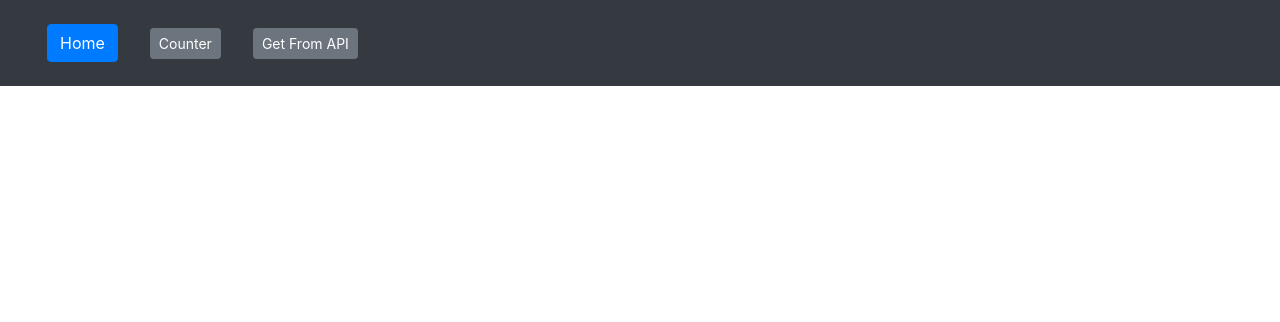
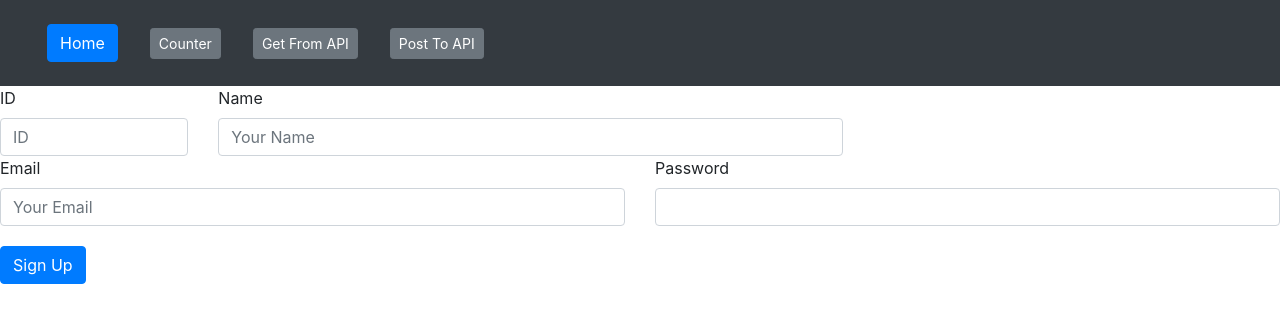
Before and after one commit to SubhamK108/Demo-ASP.NET-Core-WebAPI.Client-React, a React (Create React App) app: page /post_to_api in a window 1280 px wide. Shown: the top 322 px of the page. Built offline with nearby package versions, Linux system fonts and the light colour scheme.

Commit message:
Added POST to API page

```diff
--- a/src/app/App.tsx
+++ b/src/app/App.tsx
@@ -5,6 +5,7 @@ import Home from "../components/Home";
 import Counter from "../components/Counter";
 import { BrowserRouter as Router, Switch, Route } from "react-router-dom";
 import GetFromApi from "../components/GetFromApi";
+import PostToApi from "../components/PostToApi";
 
 
 const App: React.FC = () => {
@@ -15,6 +16,7 @@ const App: React.FC = () => {
                 <Route path="/" exact component={Home} />
                 <Route path="/counter" exact component={Counter} />
                 <Route path="/get_from_api" exact component={GetFromApi} />
+                <Route path="/post_to_api" exact component={PostToApi} />
             </Switch>
         </Router>
     );
--- a/src/components/Navbar.tsx
+++ b/src/components/Navbar.tsx
@@ -16,6 +16,9 @@ const Navbar: React.FC = () => {
                 <Link to="/get_from_api">
                     <button className="btn btn-sm btn-secondary m-3" type="button">Get From API</button>
                 </Link>
+                <Link to="/post_to_api">
+                    <button className="btn btn-sm btn-secondary m-3" type="button">Post To API</button>
+                </Link>
             </form>
         </nav>
     );
--- /dev/null
+++ b/src/components/PostToApi.tsx
@@ -0,0 +1,76 @@
+import React, { useState } from "react";
+import "bootstrap/dist/css/bootstrap.css";
+
+
+interface User {
+    id: number,
+    name: string,
+    email: string,
+    password: string
+};
+
+
+const PostToApi: React.FC = () => {
+
+    const [user, setUser] = useState<User>({ id: NaN, name: "", email: "", password: "" });
+
+    const SubmitForm = async () => {
+
+        console.log(user);
+
+        try {
+
+            const response = await fetch("https://asp-net-web-api-demo.herokuapp.com/api/user/adduser/", {
+                method: "POST",
+                headers: {
+                    "Content-Type": "application/json"
+                },
+                body: JSON.stringify(user)
+            });
+
+            if (response.ok) {
+
+                console.log("User Added 😃");
+                alert("User Added 😃")
+
+            } else {
+
+                throw new Error();
+
+            }
+
+        } catch (error) {
+
+            console.log("Invalid Credentials! 😥");
+            alert("Invalid Credentials! 😥")
+
+        }
+    }
+
+    return (
+        <form className="row g-3">
+            <div className="col-md-2">
+                <label htmlFor="id" className="form-label">ID</label>
+                <input type="text" className="form-control" placeholder="ID" onChange={e => setUser({ ...user, id: parseInt(e.target.value) })} />
+            </div>
+            <div className="col-6">
+                <label htmlFor="name" className="form-label">Name</label>
+                <input type="text" className="form-control" placeholder="Your Name" onChange={e => setUser({ ...user, name: e.target.value })} />
+            </div>
+            <div className="col-md-6">
+                <label htmlFor="email" className="form-label">Email</label>
+                <input type="email" className="form-control" placeholder="Your Email" onChange={e => setUser({ ...user, email: e.target.value })} />
+            </div>
+            <div className="col-md-6">
+                <label htmlFor="password" className="form-label">Password</label>
+                <input type="password" className="form-control" onChange={e => setUser({ ...user, password: e.target.value })} />
+            </div>
+            <div style={{ paddingTop: 20 }} className="col-12">
+                <button type="submit" className="btn btn-primary" onClick={SubmitForm}>Sign Up</button>
+            </div>
+        </form>
+    );
+}
+
+
+export default PostToApi;
```
